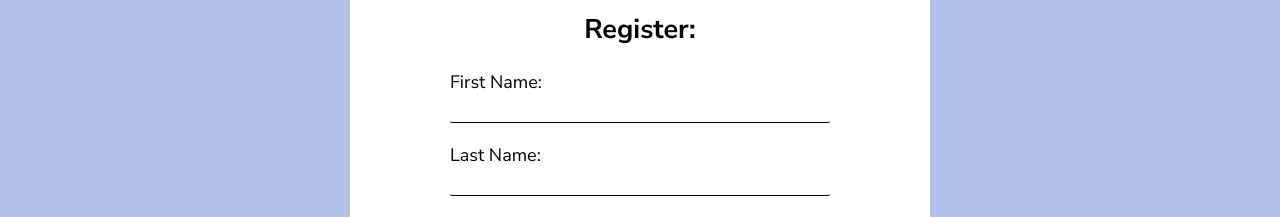
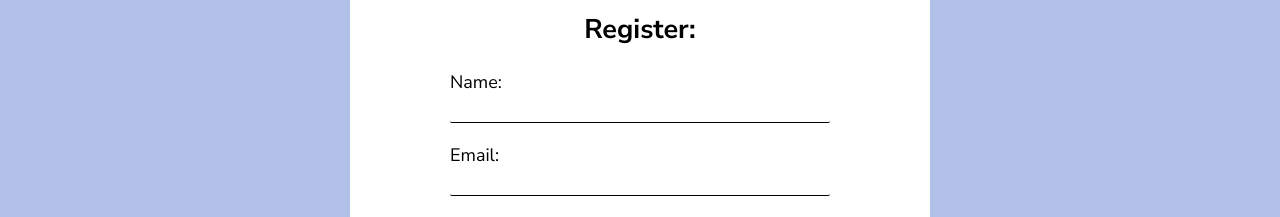
Before and after one commit to ManagemateUCLA/managemate-frontend, a React (Create React App) app in the folder managemate/: page / in a window 1280 px wide. Both pictures are taken after a click on the button "Register". Shown: the part 564-781 px from the top of the page. Built offline with nearby package versions, Linux system fonts and the light colour scheme.

Commit message:
register connected with backend

```diff
--- a/managemate/src/pages/about.js
+++ b/managemate/src/pages/about.js
@@ -5,19 +5,20 @@ import logo from '../components/logo.png';
 import { HashLink as Link } from 'react-router-hash-link';
 import axios from "axios";
 
+const logout = () => {
+    window.localStorage.clear();
+    window.location.reload();
+}
+
 const register = async() => {
-    const name = document.getElementById("first").value;
-    const last = document.getElementById("last").value;
+    const name = document.getElementById("name").value;
     const email = document.getElementById("register-email").value;
     const password = document.getElementById("register-password").value;
-    console.log(name);
-    const params = {
-        name,
-        email,
-        password,
-    };
+
     try {
-        await axios.post("/auth/register", { params });
+        const res = await axios.post("/auth/register", { name: name, email: email, password: password });
+        console.log(res.data);
+        window.localStorage.setItem("userkey", res.data.user);
     } catch (err) {
         console.error(err.response.data);
         alert("Please try again!");
@@ -28,13 +29,11 @@ const register = async() => {
 const login = async() => {
     const email = document.getElementById("login-email").value;
     const password = document.getElementById("login-password").value;
-    const params = {
-        email,
-        password,
-    };
+
     try {
-        const res = await axios.post("/auth/login", { params });
+        const res = await axios.post("/auth/login", { email: email, password: password });
         console.log(res.data);
+        window.localStorage.setItem("userkey", res.data.user);
     } catch (err) {
         console.error(err.response.data);
         alert("Either your email or your password is not recognized. Please try again!");
@@ -62,7 +61,14 @@ const About = () => {
         <div className='column'
             style={{width: '500px', backgroundColor: '#FFFFFF', padding: '40px',
             borderRadius: '25px', margin:'20px'}}>
-            {isLogin ?
+            {window.localStorage.getItem("userkey") ?
+                <div>
+                    <Link to='/Home'>
+                        <Button>Home</Button>
+                    </Link>
+                    <Button onClick={logout}>Logout</Button>
+                </div>
+            : <div>{isLogin ?
                 <div>
                     <div className='formTab'>
                         <Button className='formButton' style={{padding: '10px 50px 10px 50px', backgroundColor: '#4885ED'}}
@@ -75,16 +81,10 @@ const About = () => {
                         <h2 style={{textAlign: 'center', marginTop: '0px'}}>Login:</h2>
                         <label>Email:</label>
                         <input type="text" id="login-email" />
-
                         <label>Password:</label>
-                    <input type="text" id="login-password" />
-
+                        <input type="password" id="login-password" />
                         <input className='formSubmit' type="submit" value="Login"
                         onClick={login}/>
-
-                    <Link to='/Home'>
-                        <Button>Home</Button>
-                    </Link>
                     </form>
                 </div>
                 :
@@ -98,19 +98,17 @@ const About = () => {
 
                     <form className='form'>
                         <h2 style={{textAlign: 'center', marginTop: '0px'}}>Register:</h2>
-                    <label>First Name:</label>
-                    <input type="text" id="first" />
-                    <label>Last Name:</label>
-                    <input type="text" id="last" />
+                        <label>Name:</label>
+                        <input type="text" id="name" />
                         <label>Email: </label>
                         <input type="text" id="register-email" />
                         <label>Password: </label>
-                    <input type="text" id="register-password" />
+                        <input type="password" id="register-password" />
                         <input className='formSubmit' type="submit" value="Sign Up"
                         onClick={register}/>
                     </form>
                 </div>
-            }
+            }</div>}
         </div>
         <div className='row'>
             <Button className='button'>INVITE TO DISCORD</Button>
```
Lines whose indentation alone changed are shown as unchanged.
